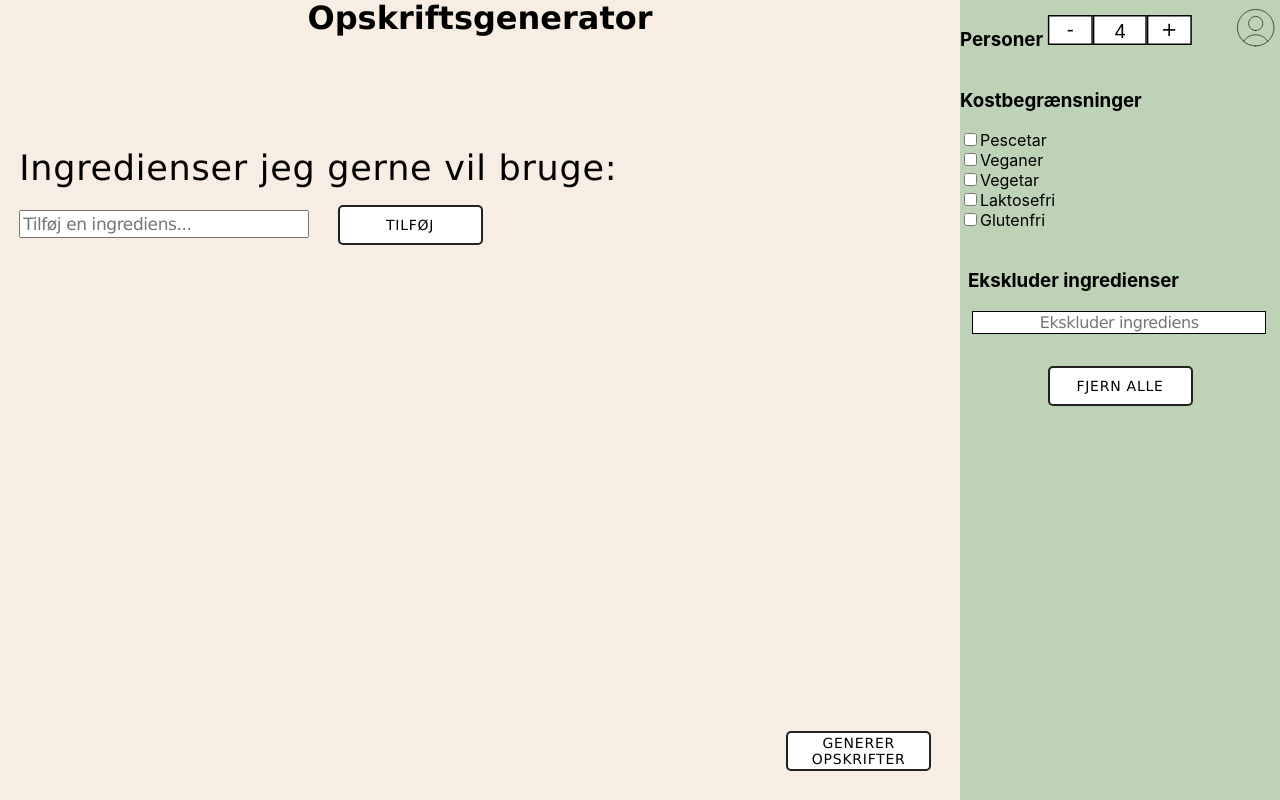
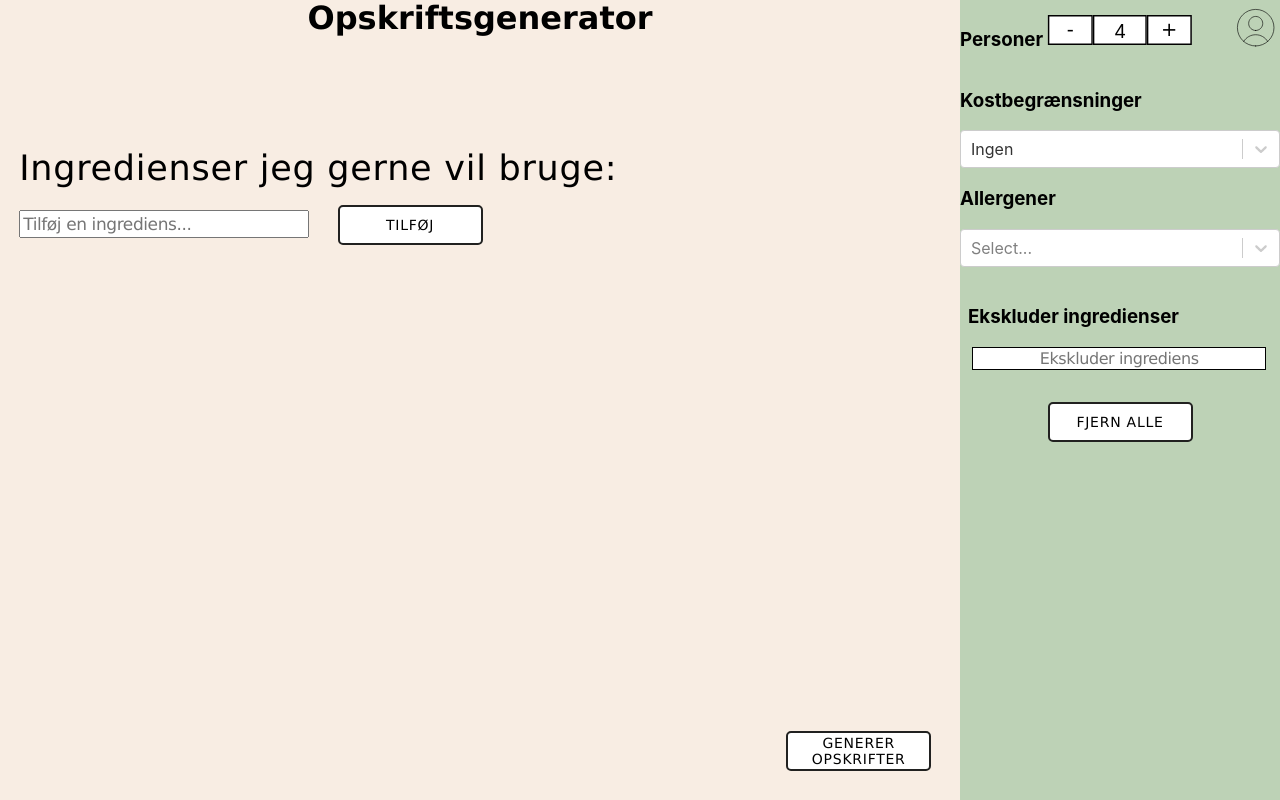
Before and after one commit to Jaffenheimer/p7-internet, a React (Create React App) app in the folder P7Internet.Frontend/react-app/: page / in a window 1280 px wide. Built offline with nearby package versions, Linux system fonts and the light colour scheme.

Commit message:
fixed kostbegrænsninger and added select and multiple select

```diff
--- a/P7Internet.Frontend/react-app/package.json
+++ b/P7Internet.Frontend/react-app/package.json
@@ -15,6 +15,7 @@
         "react-redux": "^8.1.3",
         "react-router-dom": "^6.16.0",
         "react-scripts": "5.0.1",
+        "react-select": "^5.7.7",
         "web-vitals": "^2.1.4"
     },
     "scripts": {
--- a/P7Internet.Frontend/react-app/src/App.css
+++ b/P7Internet.Frontend/react-app/src/App.css
@@ -219,13 +219,6 @@
   font-size: x-large;
 }
 
-.DietaryRestrictionsCheckboxSize {
-  transform: scale(1.5);
-  margin-right: 5%;
-  margin-left: 5%;
-  margin-top: 5%;
-}
-
 .dropdown {
   position: relative;
 }
--- /dev/null
+++ b/P7Internet.Frontend/react-app/src/components/Allergens.jsx
@@ -0,0 +1,36 @@
+import React from "react";
+import { recipeGenerationActions } from "../features/recipeGenerationSlice";
+import { useDispatch } from "react-redux";
+import Select from "react-select";
+
+const Allergens = () => {
+  const dispatch = useDispatch();
+
+  const options = [
+    { value: "Lactosefree", label: "Laktosefri" },
+    { value: "Glutenfree", label: "Glutenfri" },
+  ];
+
+  const handleChange = (event) => {
+    const allergens = [];
+    for (const element of event) {
+      const value = element.value.toLowerCase();
+      allergens.push(value);
+    }
+    dispatch(recipeGenerationActions.setAllergens(allergens));
+  };
+
+  return (
+    <div className="Allergens">
+      <h3 id="AllergensText">Allergener</h3>
+      <Select
+        isMulti
+        id="AllergensSelect"
+        options={options}
+        onChange={handleChange}
+      />
+    </div>
+  );
+};
+
+export default Allergens;
--- a/P7Internet.Frontend/react-app/src/components/CheckBox.jsx
+++ /dev/null
@@ -1,19 +0,0 @@
-import React from 'react'
-
-//options is the english names for the code, optionsView is the translated names to be displayed on the page
-//handleChecked is the function to be run when a checkbox is changed
-const CheckBox = ({option, optionView, handleChecked}) => {
-  return (
-        <div className='CheckBox'>
-          <input
-            type="checkbox"
-            name={option}
-            id={option}
-            onChange={handleChecked}
-          />
-          <label htmlFor={option}>{optionView}</label>
-        </div>
-  )
-}
-
-export default CheckBox
--- a/P7Internet.Frontend/react-app/src/components/CheckBoxes.jsx
+++ /dev/null
@@ -1,18 +0,0 @@
-import React from "react";
-import CheckBox from "./CheckBox";
-
-//options is the english names for the code, optionsView is the translated names to be displayed on the page
-//handleChecked is the function to be run when a checkbox is changed
-const CheckBoxes = ({ options, optionsView, handleChecked }) => {
-  return (
-    <div>
-        <div>
-        {options.map((option,index) => (
-          <CheckBox option={option} optionView={optionsView[index]} handleChecked={handleChecked} key={index} />
-        ))}
-        </div>
-    </div>
-  );
-};
-
-export default CheckBoxes;
--- a/P7Internet.Frontend/react-app/src/components/ContainerRight.jsx
+++ b/P7Internet.Frontend/react-app/src/components/ContainerRight.jsx
@@ -4,6 +4,7 @@
 import DietaryRestrictions from "./DietaryRestrictions";
 import ExcludeList from "./ExcludeList";
 import { Toaster } from "react-hot-toast";
+import Allergens from "./Allergens";
 
 const ContainerRight = () => {
   return (
@@ -24,6 +25,7 @@
       </div>
       <div className="ContainerRightMiddle">
         <DietaryRestrictions />
+        <Allergens />
       </div>
       <div className="ContainerRightBottom">
         <ExcludeList />
--- a/P7Internet.Frontend/react-app/src/components/DietaryRestrictions.jsx
+++ b/P7Internet.Frontend/react-app/src/components/DietaryRestrictions.jsx
@@ -1,44 +1,31 @@
-import React, { useState } from "react";
+import React from "react";
 import { recipeGenerationActions } from "../features/recipeGenerationSlice";
 import { useDispatch } from "react-redux";
-import CheckBoxes from "./CheckBoxes";
+import Select from "react-select";
 
 const DietaryRestrictions = () => {
   const dispatch = useDispatch();
 
-  const dietaryRestrictions = [
-    "Pescetarian",
-    "Vegan",
-    "Vegetarian",
-    "Lactosefree",
-    "Glutenfree",
-  ];
-  const dietaryRestrictionsTranslated = [
-    "Pescetar",
-    "Veganer",
-    "Vegetar",
-    "Laktosefri",
-    "Glutenfri",
+  const options = [
+    { value: "Pescetarian", label: "Pescetar" },
+    { value: "Vegan", label: "Veganer" },
+    { value: "Vegetarian", label: "Vegetar" },
+    { value: "", label: "Ingen" },
   ];
 
   const handleChecked = (event) => {
-    const name = event.target.name;
-    //Strips whitespace
-    const strippedValue = name.replace(/ +/g, "");
-    //convert to lower case
-    const loweredValue = strippedValue.toLowerCase();
-    dispatch(recipeGenerationActions.toggleDietaryRestrictions(loweredValue));
+    dispatch(recipeGenerationActions.setDietaryRestrictions(event.value));
   };
 
   return (
     <div className="DietaryRestrictions">
       <h3 id="DietaryRestrictionsText">Kostbegrænsninger</h3>
-      <CheckBoxes
-        id="DietaryRestrictionsCheckBoxes"
-        options={dietaryRestrictions}
-        optionsView={dietaryRestrictionsTranslated}
-        handleChecked={handleChecked}
-      ></CheckBoxes>
+      <Select
+        id="DietaryRestrictionsSelect"
+        options={options}
+        defaultValue={{ value: "", label: "Ingen" }}
+        onChange={handleChecked}
+      />
     </div>
   );
 };
--- a/P7Internet.Frontend/react-app/src/components/StoreSelection.jsx
+++ b/P7Internet.Frontend/react-app/src/components/StoreSelection.jsx
@@ -1,5 +1,4 @@
 import React from "react";
-import CheckBoxes from "./CheckBoxes";
 import stores from "../objects/Stores";
 import { storesSlice } from "../features/storesSlice";
 import { useDispatch } from "react-redux";
@@ -20,12 +19,7 @@
   return (
     <div className="StoreSelection">
       <h3 id="StoreSelectionText">Mulige Butikker:</h3>
-      <CheckBoxes
-        id="StoreSelectionCheckBoxes"
-        options={stores}
-        optionsView={stores}
-        handleChecked={handleChecked}
-      ></CheckBoxes>
+      {/* todo */}
     </div>
   );
 };
--- a/P7Internet.Frontend/react-app/src/features/recipeGenerationSlice.js
+++ b/P7Internet.Frontend/react-app/src/features/recipeGenerationSlice.js
@@ -2,13 +2,8 @@
 
 const initialState = {
   ownedIngredients: [],
-  dietaryRestrictions: {
-    pescetarian: false,
-    vegan: false,
-    vegetarian: false,
-    lactosefree: false,
-    glutenfree: false,
-  },
+  dietaryRestrictions: "",
+  allergens: [],
   excludeList: [],
   numPeople: 4,
 };
@@ -29,9 +24,12 @@
         (ingredient) => ingredient.id !== action.payload
       );
     },
-    toggleDietaryRestrictions(state, action) {
-      const dietaryRestrictionName = action.payload;
-      state.dietaryRestrictions[dietaryRestrictionName] = !state.dietaryRestrictions[dietaryRestrictionName];
+    setDietaryRestrictions(state, action) {
+      state.dietaryRestrictions = action.payload;
+    },
+    //since allergens is a multi select we get a list as input
+    setAllergens(state, action) {
+      state.allergens = action.payload;
     },
     addExcludedIngredient(state, action) {
       const ExcludeIngredient = {
```
